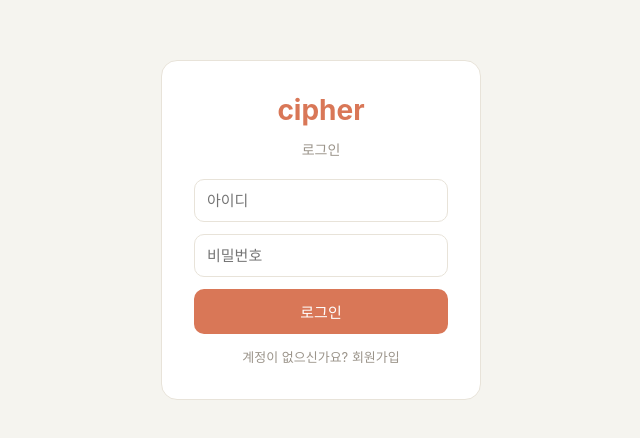
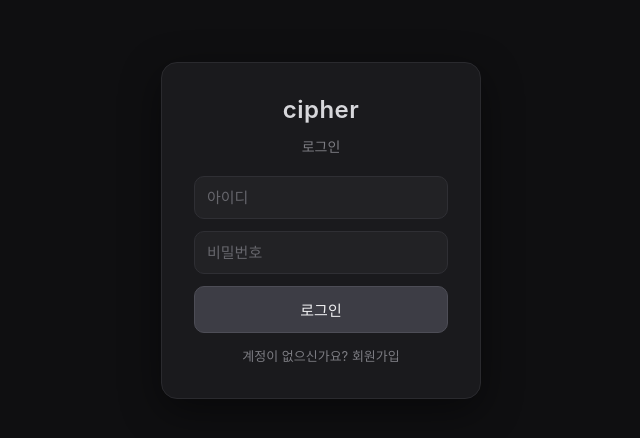
Before and after one commit to dudxor4587/cipher, a React (Vite) app in the folder frontend/: page / in a window 1280 px wide. Shown: the part 170-608 px from the top of the page, without its empty margins (319-959 px from the left). Built offline with nearby package versions, Linux system fonts and the light colour scheme.

Commit message:
style: 로그인 화면 다크 + 모노톤(차분한 제목/버튼)

```diff
--- a/frontend/src/features/auth/login.css
+++ b/frontend/src/features/auth/login.css
@@ -1,40 +1,54 @@
 .login-wrap {
   height: 100vh;
-  width: 100vw;
+  width: 100%;
   display: flex;
   align-items: center;
   justify-content: center;
-  background: #f5f4ef;
+  background: #0f0f11;
   font-family: -apple-system, BlinkMacSystemFont, 'Segoe UI', sans-serif;
 }
 .login-card {
   width: 320px;
-  background: #fff;
-  border: 1px solid #e8e3d9;
+  background: #1a1a1d;
+  border: 1px solid #2a2a2e;
   border-radius: 16px;
   padding: 32px;
   display: flex;
   flex-direction: column;
   gap: 12px;
+  box-shadow: 0 12px 40px rgba(0, 0, 0, 0.45);
 }
-.login-card h1 { margin: 0; font-size: 28px; color: #d97757; text-align: center; }
-.login-sub { margin: 0 0 8px; text-align: center; color: #9b948a; font-size: 14px; }
+.login-card h1 {
+  margin: 0;
+  font-size: 24px;
+  font-weight: 600;
+  letter-spacing: 0.5px;
+  color: #d7d7db;
+  text-align: center;
+}
+.login-sub { margin: 0 0 8px; text-align: center; color: #7c7c82; font-size: 14px; }
 .login-card input {
   padding: 12px;
-  border: 1px solid #e8e3d9;
+  border: 1px solid #2f2f34;
   border-radius: 10px;
   font-size: 15px;
   outline: none;
+  background: #222225;
+  color: #e4e4e6;
 }
-.login-card input:focus { border-color: #d97757; }
+.login-card input::placeholder { color: #66666c; }
+.login-card input:focus { border-color: #4a4a52; }
 .login-card button[type='submit'] {
   padding: 12px;
-  border: none;
+  border: 1px solid #4d4d56;
   border-radius: 10px;
-  background: #d97757;
-  color: #fff;
+  background: #3d3d45;
+  color: #f0f0f2;
   font-size: 15px;
   cursor: pointer;
+  transition: background 0.15s, border-color 0.15s;
 }
-.login-switch { background: none; border: none; color: #9b948a; cursor: pointer; font-size: 13px; }
-.login-error { color: #c0392b; font-size: 13px; text-align: center; }
+.login-card button[type='submit']:hover { background: #4a4a53; border-color: #5a5a64; }
+.login-switch { background: none; border: none; color: #7c7c82; cursor: pointer; font-size: 13px; }
+.login-switch:hover { color: #cfcfd3; }
+.login-error { color: #d98a8a; font-size: 13px; text-align: center; }
```
